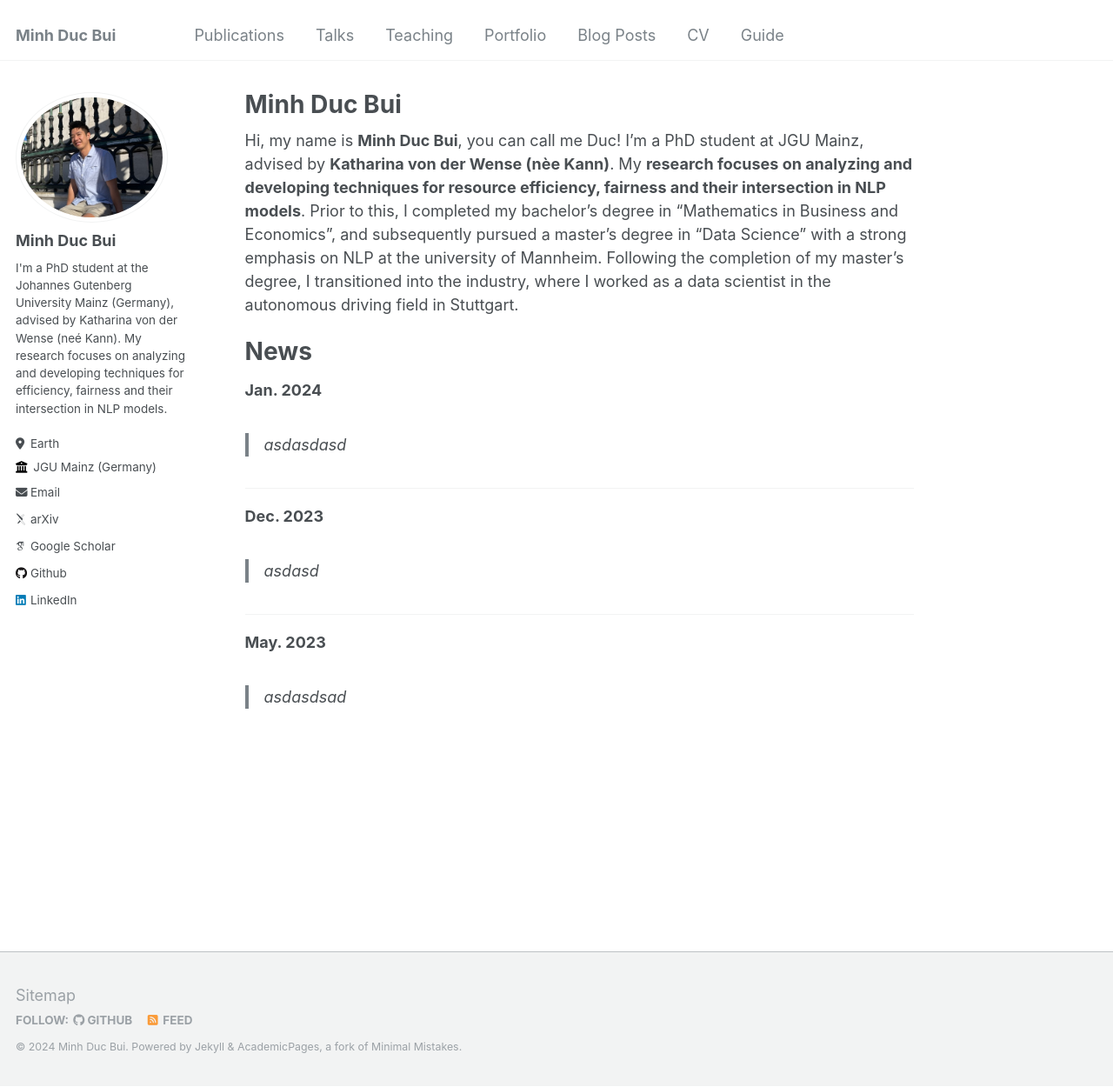
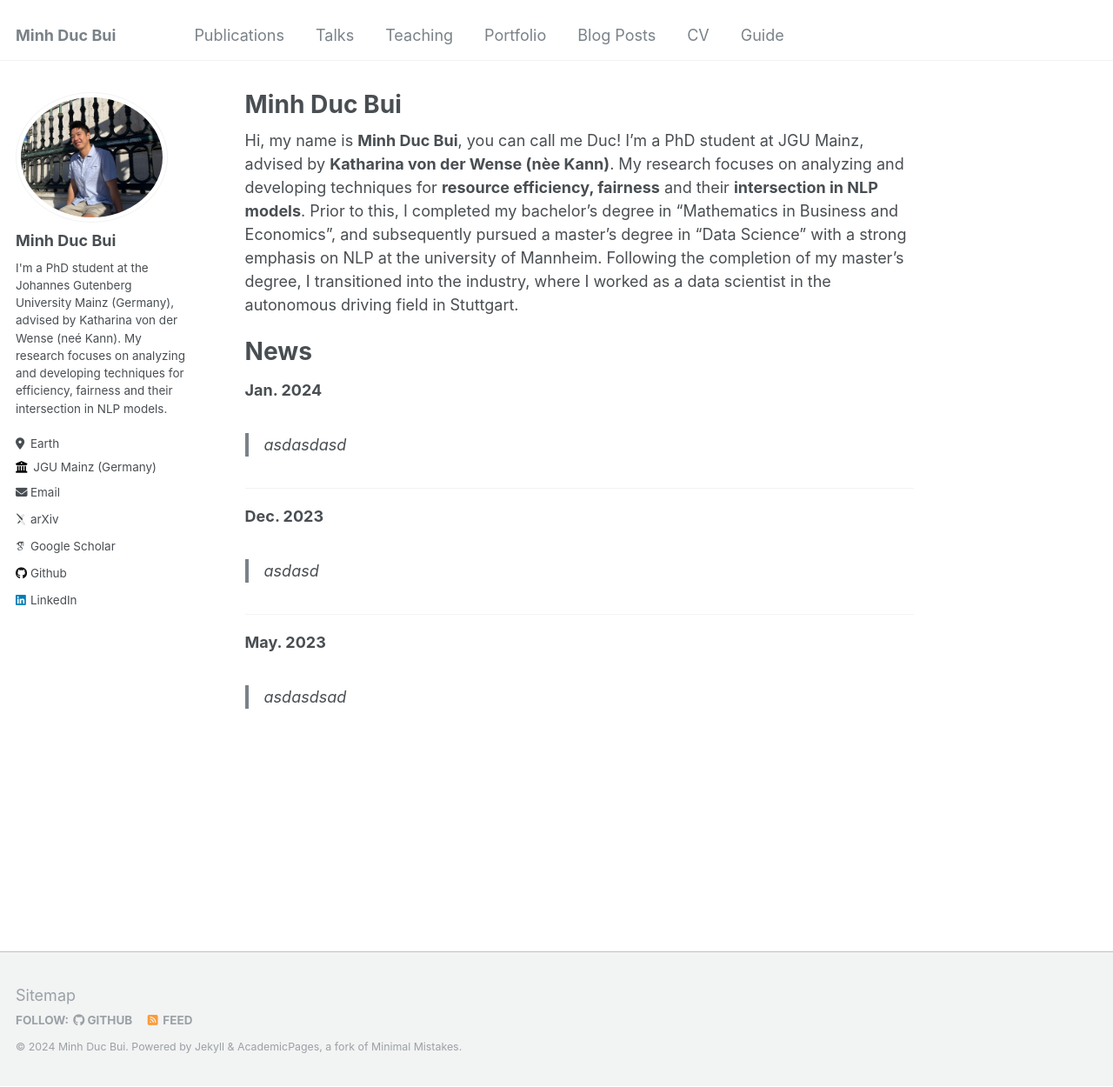
Before and after one commit to MinhDucBui/minhducbui.github.io, a Jekyll site: the page built from _pages/about.md, in a window 1280 px wide and 1250 px high. Shown: the whole window at 87% size. Built offline with Jekyll 4.4.1, drawn with Linux system fonts in a browser that asks for light colours; some web fonts are replaced.

```diff
--- a/_pages/about.md
+++ b/_pages/about.md
@@ -7,7 +7,7 @@ redirect_from:
   - /about.html
 ---
 
-Hi, my name is **Minh Duc Bui**, you can call me Duc! I'm a PhD student at JGU Mainz, advised by **Katharina von der Wense (nèe Kann)**. My **research focuses on analyzing and developing techniques for resource efficiency, fairness and their intersection in NLP models**. Prior to this, I completed my bachelor's degree in "Mathematics in Business and Economics", and subsequently pursued a master's degree in "Data Science" with a strong emphasis on NLP at the university of Mannheim. Following the completion of my master's degree, I transitioned into the industry, where I worked as a data scientist in the autonomous driving field in Stuttgart.
+Hi, my name is **Minh Duc Bui**, you can call me Duc! I'm a PhD student at JGU Mainz, advised by **Katharina von der Wense (nèe Kann)**. My research focuses on analyzing and developing techniques for **resource efficiency, fairness** and their **intersection in NLP models**. Prior to this, I completed my bachelor's degree in "Mathematics in Business and Economics", and subsequently pursued a master's degree in "Data Science" with a strong emphasis on NLP at the university of Mannheim. Following the completion of my master's degree, I transitioned into the industry, where I worked as a data scientist in the autonomous driving field in Stuttgart.
 
 News
 ======
```
